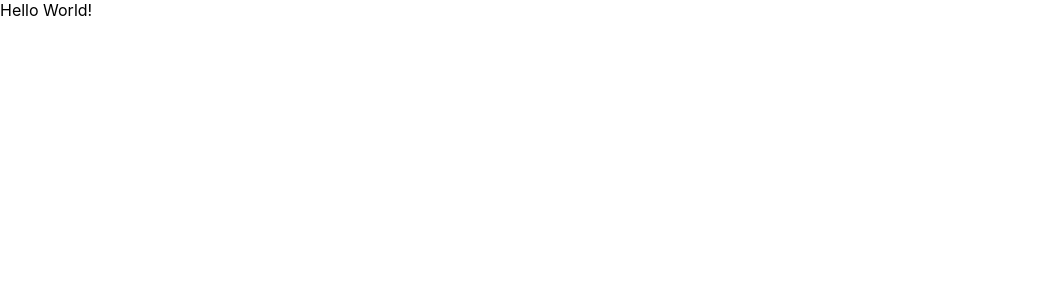
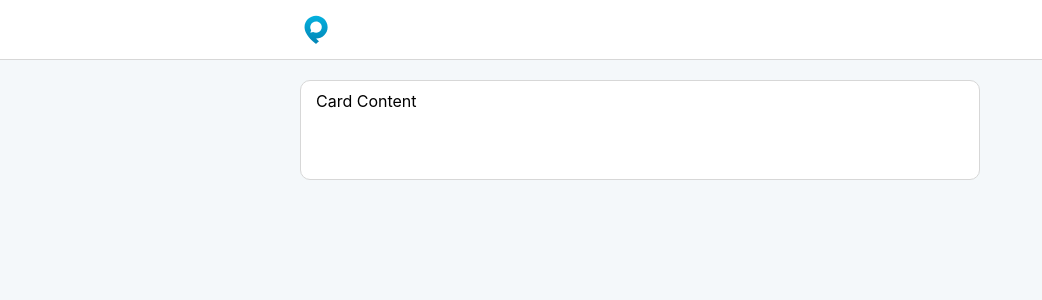
Before and after one commit to Matheuslm10/twitto, a React (Create React App) app: page / in a window 1280 px wide. Shown: the top 300 px of the page, without its empty margins (0-1042 px from the left). Built offline with nearby package versions, Linux system fonts and the light colour scheme.

Commit message:
feat: creates the base layout.

```diff
--- a/src/App.tsx
+++ b/src/App.tsx
@@ -1,11 +1,13 @@
 import React from 'react'
 import GlobalStyle from 'styles/global'
+
+import HomePage from 'pages/HomePage'
 
 export function App(): JSX.Element {
   return (
     <>
       <GlobalStyle />
-      <div>Hello World!</div>
+      <HomePage />
     </>
   )
 }
--- /dev/null
+++ b/src/components/Card/index.tsx
@@ -0,0 +1,12 @@
+import React from 'react'
+import * as S from './styles'
+
+type CardProps = {
+  children: React.ReactNode
+}
+
+const Card = ({ children }: CardProps) => {
+  return <S.Card>{children}</S.Card>
+}
+
+export default Card
--- /dev/null
+++ b/src/components/Card/styles.ts
@@ -0,0 +1,10 @@
+import styled from 'styled-components'
+
+export const Card = styled.div`
+  min-height: 100px;
+  background-color: #ffffff;
+  border: solid 1px #d7d7d7;
+  border-radius: 10px;
+  padding: 10px 15px;
+  margin: 20px 0;
+`
--- /dev/null
+++ b/src/components/Header/index.tsx
@@ -0,0 +1,16 @@
+import React from 'react'
+import * as S from './styles'
+
+import { ReactComponent as PosterrLogo } from 'assets/posterr-logo.svg'
+
+const Header = () => {
+  return (
+    <S.Header>
+      <S.Wrapper>
+        <PosterrLogo />
+      </S.Wrapper>
+    </S.Header>
+  )
+}
+
+export default Header
--- /dev/null
+++ b/src/components/Header/styles.ts
@@ -0,0 +1,15 @@
+import styled from 'styled-components'
+
+export const Header = styled.div`
+  display: flex;
+  justify-content: center;
+  align-items: center;
+  height: 60px;
+  background-color: #ffffff;
+  border-bottom: solid 1px #d7d7d7;
+`
+
+export const Wrapper = styled.div`
+  display: flex;
+  min-width: 680px;
+`
--- /dev/null
+++ b/src/pages/HomePage/index.tsx
@@ -0,0 +1,18 @@
+import React from 'react'
+import * as S from './styles'
+
+import Card from 'components/Card'
+import Header from 'components/Header'
+
+const HomePage = () => {
+  return (
+    <S.HomePage>
+      <Header />
+      <S.Wrapper>
+        <Card>Card Content</Card>
+      </S.Wrapper>
+    </S.HomePage>
+  )
+}
+
+export default HomePage
--- /dev/null
+++ b/src/pages/HomePage/styles.ts
@@ -0,0 +1,8 @@
+import styled from 'styled-components'
+
+export const HomePage = styled.div``
+
+export const Wrapper = styled.div`
+  margin: 0 auto;
+  max-width: 680px;
+`
--- a/src/styles/global.ts
+++ b/src/styles/global.ts
@@ -9,6 +9,7 @@ const GlobalStyle = createGlobalStyle`
 
   body {
     font-family: -apple-system, BlinkMacSystemFont, 'Segoe UI', Roboto, Oxygen, Ubuntu, Cantarell, 'Open Sans', 'Helvetica Neue', sans-serif;
+    background-color: #F4F8FA;
   }
 
 `
```
Also changed, not shown: src/assets/posterr-logo.svg (added).
